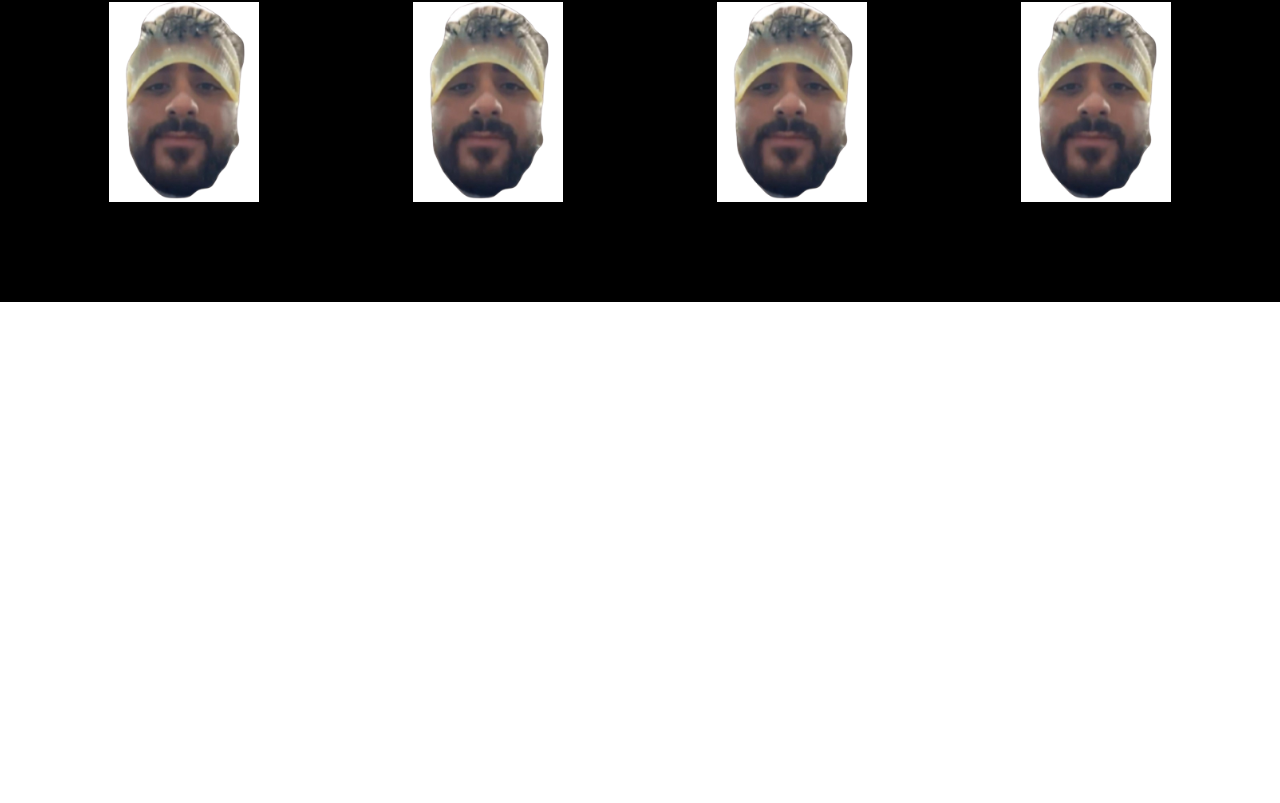
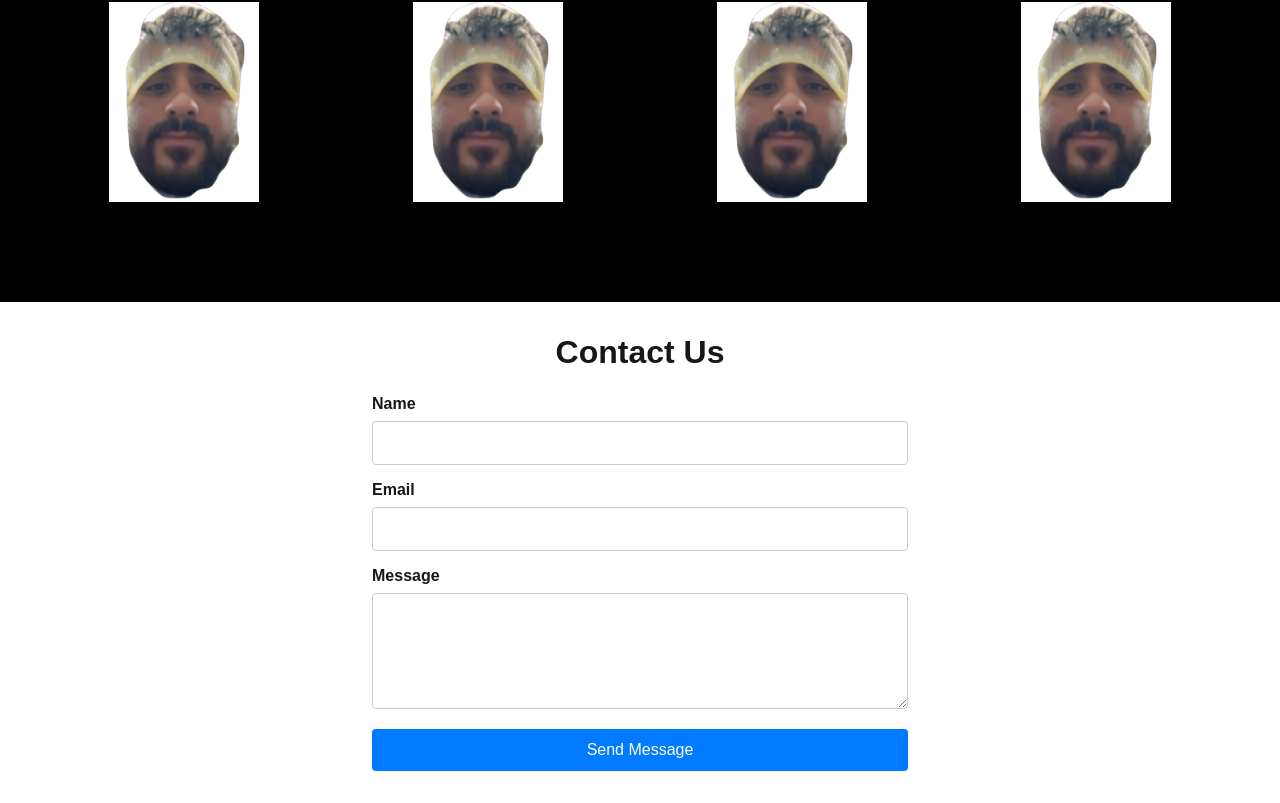
Before and after one commit to Agrinsadon/7auto, a Next.js app in the folder frontend/: page / in a window 1280 px wide. Shown: the part 1237-2040 px from the top of the page. Before the commit the page ends 1539 px from the top, so only its background shows below. Built offline with nearby package versions, Linux system fonts and the light colour scheme.

Commit message:
added contact page and contact form

```diff
--- a/frontend/src/app/component/reservation-side/contact/contactform.css
+++ b/frontend/src/app/component/reservation-side/contact/contactform.css
@@ -1,4 +1,4 @@
-.contact-form {
+.booking-contact-form {
   display: flex;
   flex-direction: column;
   gap: 16px;
@@ -8,16 +8,16 @@
   padding: 10px;
 }
 
-.contact-form-row {
+.booking-contact-form-row {
   display: flex;
   gap: 20px;
 }
 
-.contact-form-row input {
+.booking-contact-form-row input {
   flex: 1;
 }
 
-.contact-form input {
+.booking-contact-form input {
   padding: 10px 12px;
   border: none;
   border-bottom: 2px solid #ccc;
@@ -29,13 +29,13 @@
   transition: border-color 0.2s;
 }
 
-.contact-form input:focus,
-.contact-form input:not(:placeholder-shown) {
+.booking-contact-form input:focus,
+.booking-contact-form input:not(:placeholder-shown) {
   border-bottom-color: black;
 }
 
 /* Wrapper to center button and position error text below */
-.contact-button-wrapper {
+.booking-contact-button-wrapper {
   display: flex;
   flex-direction: column;
   align-items: center;
@@ -43,7 +43,7 @@
   margin-top: 1rem;
 }
 
-.error-text {
+.booking-error-text {
   color: red;
   font-size: 14px;
   margin-top: 6px;
--- a/frontend/src/app/component/reservation-side/contact/contactform.tsx
+++ b/frontend/src/app/component/reservation-side/contact/contactform.tsx
@@ -58,8 +58,8 @@ const ContactForm = ({ onSubmit, prefill }: ContactFormProps) => {
   };
 
   return (
-    <div className="contact-form">
-      <div className="contact-form-row">
+    <div className="booking-contact-form">
+      <div className="booking-contact-form-row">
         <input
           name="name"
           placeholder="Etunimi*"
@@ -95,14 +95,14 @@ const ContactForm = ({ onSubmit, prefill }: ContactFormProps) => {
         onChange={handleChange}
       />
 
-      <div className="contact-button-wrapper">
+      <div className="booking-contact-button-wrapper">
         <BookButton
           onClick={handleSubmit}
           onText="Vahvista tiedot"
           variant="light"
           size="small"
         />
-        {hasError && <span className="error-text">Täytä kaikki</span>}
+        {hasError && <span className="booking-error-text">Täytä kaikki</span>}
       </div>
     </div>
   );
--- a/frontend/src/app/page.tsx
+++ b/frontend/src/app/page.tsx
@@ -1,13 +1,15 @@
-"use client";
+ "use client";
 
 import LandingPage from "./pages/landingpage/landingpage";
 import ImageGrid from "./pages/imagepage/imagepage";
+import ContactPage from "./pages/contactpage/contactpage";
 
 export default function Home() {
   return (
     <div>
       <LandingPage />
       <ImageGrid />
+      <ContactPage />
     </div>
   );
 }
--- /dev/null
+++ b/frontend/src/app/pages/contactpage/contactpage.css
@@ -0,0 +1,50 @@
+.contact-container {
+    max-width: 600px;
+    margin: 0 auto;
+    padding: 2rem;
+    font-family: sans-serif;
+  }
+
+  .heading {
+    font-size: 2rem;
+    margin-bottom: 1.5rem;
+    text-align: center;
+  }
+
+  .form {
+    display: flex;
+    flex-direction: column;
+  }
+
+  .form-group {
+    margin-bottom: 1rem;
+  }
+
+  .label {
+    display: block;
+    margin-bottom: 0.5rem;
+    font-weight: bold;
+  }
+
+  .input,
+  .textarea {
+    width: 100%;
+    padding: 0.75rem;
+    border: 1px solid #ccc;
+    border-radius: 4px;
+    font-size: 1rem;
+  }
+
+  .button {
+    padding: 0.75rem;
+    background-color: #007bff;
+    color: white;
+    font-size: 1rem;
+    border: none;
+    border-radius: 4px;
+    cursor: pointer;
+  }
+
+  .button:hover {
+    background-color: #0056b3;
+  }
--- /dev/null
+++ b/frontend/src/app/pages/contactpage/contactpage.tsx
@@ -0,0 +1,30 @@
+import React from 'react';
+import './contactpage.css';
+
+const Contact: React.FC = () => {
+  return (
+    <div className="contact-container">
+      <h1 className="heading">Contact Us</h1>
+      <form className="form">
+        <div className="form-group">
+          <label className="label" htmlFor="name">Name</label>
+          <input className="input" type="text" id="name" name="name" required />
+        </div>
+
+        <div className="form-group">
+          <label className="label" htmlFor="email">Email</label>
+          <input className="input" type="email" id="email" name="email" required />
+        </div>
+
+        <div className="form-group">
+          <label className="label" htmlFor="message">Message</label>
+          <textarea className="textarea" id="message" name="message" rows={5} required></textarea>
+        </div>
+
+        <button className="button" type="submit">Send Message</button>
+      </form>
+    </div>
+  );
+};
+
+export default Contact;
--- a/frontend/src/app/pages/imagepage/imagepage.css
+++ b/frontend/src/app/pages/imagepage/imagepage.css
@@ -1,4 +1,4 @@
-.container {
+.imagepage-container {
     background-color: black;
     display: flex;
     justify-content: space-around;
--- a/frontend/src/app/pages/imagepage/imagepage.tsx
+++ b/frontend/src/app/pages/imagepage/imagepage.tsx
@@ -12,7 +12,7 @@ const images = [
 
 const ImageGrid = () => {
   return (
-    <div className='container'>
+    <div className='imagepage-container'>
       {images.map((img, i) => (
         <div className='imageSlot' key={`slot-${i}-${img.default}`}>
           <Image
```
Also changed, not shown: frontend/src/app/data/api.tsx (added).
